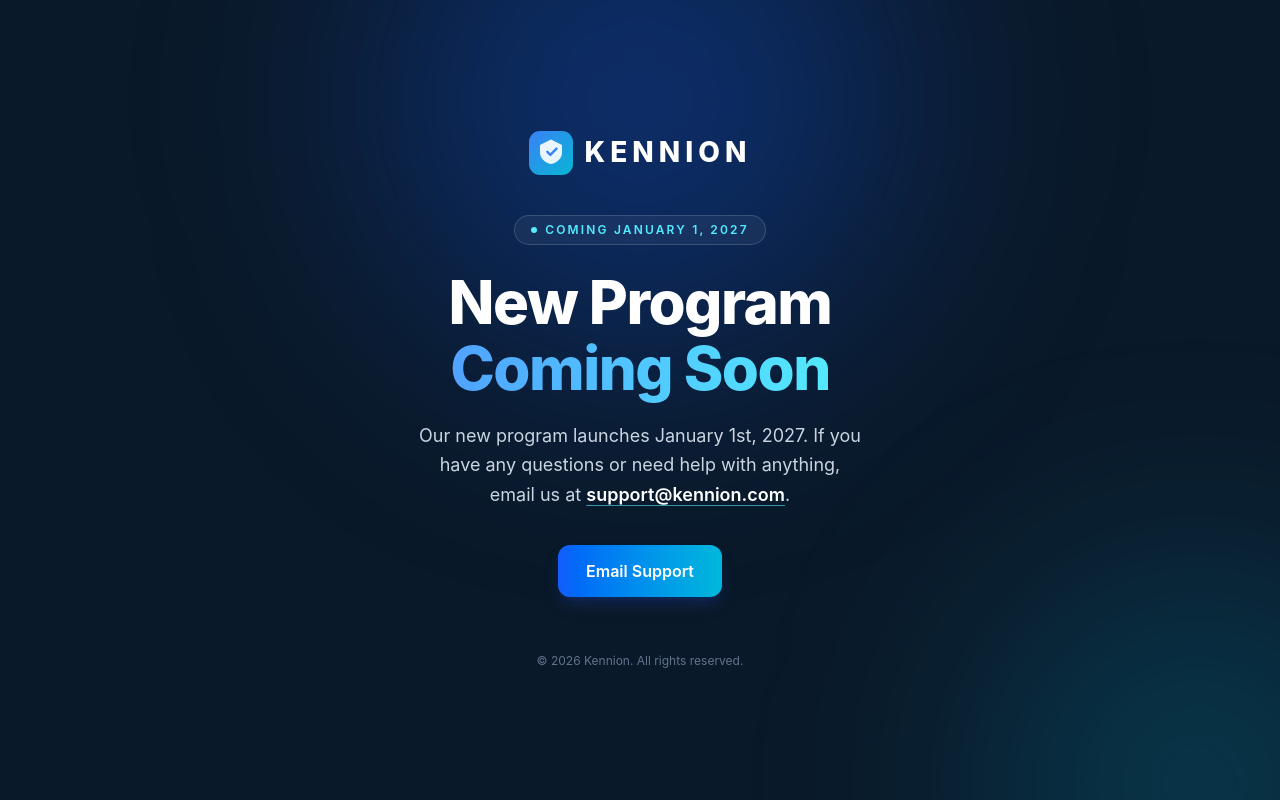
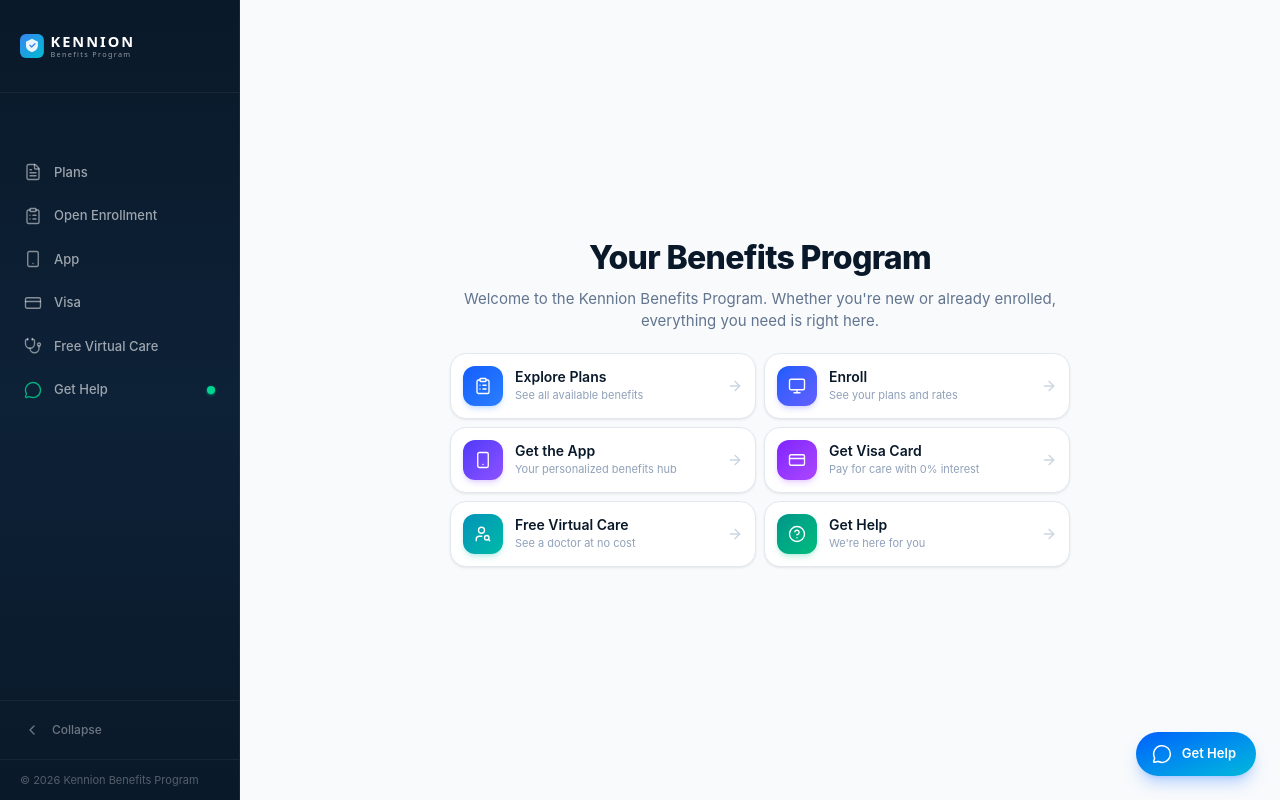
Before and after one commit to sheph007-pixel/Program-Website, a Next.js app: page / in a window 1280 px wide. Built offline with nearby package versions, Linux system fonts and the light colour scheme.

Commit message:
Revert "Replace site with coming soon landing page (#6)"
This reverts commit 4eb7a826c14f5331df77a51fe53b7bafb1d0e532.

```diff
--- a/src/app/layout.tsx
+++ b/src/app/layout.tsx
@@ -1,16 +1,17 @@
 import type { Metadata, Viewport } from "next";
 import "./globals.css";
+import LayoutShell from "@/components/LayoutShell";
 
 export const viewport: Viewport = {
   width: "device-width",
   initialScale: 1,
   viewportFit: "cover",
-  themeColor: "#0a1929",
 };
 
 export const metadata: Metadata = {
-  title: "Kennion Program - Coming Soon",
-  description: "A new Kennion program is coming January 1st, 2027.",
+  title: "KENNION Benefits Program",
+  description:
+    "Welcome to the Kennion Benefits Program. Explore plans, enroll, and get care - all in one place.",
   robots: {
     index: false,
     follow: false,
@@ -28,7 +29,9 @@ export default function RootLayout({
 }) {
   return (
     <html lang="en">
-      <body>{children}</body>
+      <body>
+        <LayoutShell>{children}</LayoutShell>
+      </body>
     </html>
   );
 }
--- a/src/app/page.tsx
+++ b/src/app/page.tsx
@@ -1,70 +1,132 @@
-const SUPPORT_EMAIL = "support@kennion.com";
+"use client";
 
-export default function ComingSoonPage() {
+import Link from "next/link";
+import {
+  ClipboardList,
+  Monitor,
+  Smartphone,
+  CreditCard,
+  UserSearch,
+  HelpCircle,
+  ArrowRight,
+} from "lucide-react";
+
+const steps = [
+  {
+    num: 1,
+    label: "Explore Plans",
+    sub: "See all available benefits",
+    icon: ClipboardList,
+    href: "/plans",
+    color: "from-blue-600 to-blue-500",
+    shadow: "shadow-blue-500/20",
+  },
+  {
+    num: 2,
+    label: "Enroll",
+    sub: "See your plans and rates",
+    icon: Monitor,
+    href: "/enrollment",
+    color: "from-blue-600 to-indigo-500",
+    shadow: "shadow-indigo-500/20",
+  },
+  {
+    num: 3,
+    label: "Get the App",
+    sub: "Your personalized benefits hub",
+    icon: Smartphone,
+    href: "/app-download",
+    color: "from-indigo-600 to-violet-500",
+    shadow: "shadow-violet-500/20",
+  },
+  {
+    num: 4,
+    label: "Get Visa Card",
+    sub: "Pay for care with 0% interest",
+    icon: CreditCard,
+    href: "/visa",
+    color: "from-violet-600 to-purple-500",
+    shadow: "shadow-purple-500/20",
+  },
+  {
+    num: 5,
+    label: "Free Virtual Care",
+    sub: "See a doctor at no cost",
+    icon: UserSearch,
+    href: "/virtual-care",
+    color: "from-cyan-600 to-teal-500",
+    shadow: "shadow-teal-500/20",
+  },
+  {
+    num: 6,
+    label: "Get Help",
+    sub: "We're here for you",
+    icon: HelpCircle,
+    href: "#",
+    chat: true,
+    color: "from-teal-600 to-emerald-500",
+    shadow: "shadow-emerald-500/20",
+  },
+];
+
+export default function HomePage() {
+  const handleClick = (step: (typeof steps)[number]) => {
+    if (step.chat) {
+      window.dispatchEvent(new CustomEvent("open-kennion-chat"));
+    }
+  };
+
   return (
-    <main className="relative flex min-h-[100svh] w-full items-center justify-center overflow-hidden bg-[#0a1929] px-5 py-12 text-white">
-      {/* Soft background glow */}
-      <div
-        aria-hidden="true"
-        className="pointer-events-none absolute -top-40 left-1/2 h-[520px] w-[520px] -translate-x-1/2 rounded-full bg-blue-600/30 blur-[120px]"
-      />
-      <div
-        aria-hidden="true"
-        className="pointer-events-none absolute -bottom-48 right-[-10%] h-[420px] w-[420px] rounded-full bg-cyan-500/20 blur-[120px]"
-      />
-
-      <div className="relative z-10 mx-auto flex w-full max-w-xl flex-col items-center text-center">
-        <div className="flex items-center gap-3" aria-label="Kennion">
-          <svg viewBox="0 0 36 36" className="h-10 w-10 sm:h-11 sm:w-11" aria-hidden="true">
-            <defs>
-              <linearGradient id="logoGrad" x1="0" y1="0" x2="36" y2="36" gradientUnits="userSpaceOnUse">
-                <stop offset="0%" stopColor="#3B82F6" />
-                <stop offset="100%" stopColor="#06B6D4" />
-              </linearGradient>
-            </defs>
-            <rect width="36" height="36" rx="9" fill="url(#logoGrad)" />
-            <path d="M18 7l9 4.5v6c0 4.5-3.6 8.2-9 9.5-5.4-1.3-9-5-9-9.5v-6l9-4.5z" fill="white" fillOpacity="0.9" />
-            <path d="M15 17l2.5 2.5 5-5" stroke="#3B82F6" strokeWidth="2" strokeLinecap="round" strokeLinejoin="round" fill="none" />
-          </svg>
-          <span className="text-2xl font-extrabold tracking-[0.18em] sm:text-[28px]">KENNION</span>
+    <div className="flex min-h-screen flex-col justify-center px-5 py-6 sm:px-8">
+      <div className="mx-auto w-full max-w-[620px]">
+        {/* Header */}
+        <div className="mb-5 text-center animate-fade-in-up">
+          <h1 className="text-[26px] font-extrabold tracking-tight text-[var(--kennion-navy)] sm:text-[32px]" style={{ letterSpacing: "-0.02em" }}>
+            Your Benefits Program
+          </h1>
+          <p className="mt-1.5 text-[14px] text-slate-500 sm:text-[15px]">
+            Welcome to the Kennion Benefits Program. Whether you&apos;re new or
+            already enrolled, everything you need is right here.
+          </p>
         </div>
 
-        <span className="mt-10 inline-flex items-center gap-2 rounded-full border border-white/15 bg-white/5 px-4 py-1.5 text-xs font-semibold uppercase tracking-[0.18em] text-cyan-300">
-          <span className="h-1.5 w-1.5 rounded-full bg-cyan-300" />
-          Coming January 1, 2027
-        </span>
+        {/* Steps */}
+        <div className="grid grid-cols-1 gap-2 sm:grid-cols-2">
+          {steps.map((step) => {
+            const Icon = step.icon;
+            const inner = (
+              <div className={`card card-interactive group flex items-center gap-3 p-3 animate-fade-in-up stagger-${step.num}`}>
+                <div className={`flex h-10 w-10 shrink-0 items-center justify-center rounded-xl bg-gradient-to-br ${step.color} shadow-md ${step.shadow} transition-transform duration-300 group-hover:scale-105`}>
+                  <Icon size={18} className="text-white" strokeWidth={1.8} />
+                </div>
+                <div className="flex-1 min-w-0">
+                  <h3 className="text-[14px] font-semibold text-[var(--kennion-navy)] leading-tight">
+                    {step.label}
+                  </h3>
+                  {step.sub && (
+                    <p className="text-[12px] text-slate-400 mt-0.5 sm:text-[11px]">{step.sub}</p>
+                  )}
+                </div>
+                <ArrowRight size={16} className="shrink-0 text-slate-300 transition-all duration-300 group-hover:translate-x-1 group-hover:text-blue-500" />
+              </div>
+            );
 
-        <h1 className="mt-6 text-[40px] font-extrabold leading-[1.1] tracking-tight sm:text-6xl">
-          New Program
-          <br />
-          <span className="bg-gradient-to-r from-blue-400 to-cyan-300 bg-clip-text text-transparent">
-            Coming Soon
-          </span>
-        </h1>
+            if (step.chat) {
+              return (
+                <button key={step.num} onClick={() => handleClick(step)} className="text-left">
+                  {inner}
+                </button>
+              );
+            }
 
-        <p className="mt-5 max-w-md text-base leading-relaxed text-slate-300 sm:text-lg">
-          Our new program launches January 1st, 2027. If you have any questions
-          or need help with anything, email us at{" "}
-          <a
-            href={`mailto:${SUPPORT_EMAIL}`}
-            className="font-semibold text-white underline decoration-cyan-300/60 underline-offset-4 hover:decoration-cyan-300"
-          >
-            {SUPPORT_EMAIL}
-          </a>
-          .
-        </p>
-
-        <a
-          href={`mailto:${SUPPORT_EMAIL}`}
-          className="mt-9 inline-flex w-full items-center justify-center rounded-xl bg-gradient-to-r from-blue-600 to-cyan-500 px-7 py-3.5 text-base font-semibold text-white shadow-lg shadow-blue-900/40 transition hover:brightness-110 sm:w-auto"
-        >
-          Email Support
-        </a>
-
-        <p className="mt-14 text-xs text-slate-500">
-          &copy; {new Date().getFullYear()} Kennion. All rights reserved.
-        </p>
+            return (
+              <Link key={step.num} href={step.href}>
+                {inner}
+              </Link>
+            );
+          })}
+        </div>
       </div>
-    </main>
+    </div>
   );
 }
--- a/src/middleware.ts
+++ b/src/middleware.ts
@@ -1,56 +1,27 @@
 import { NextRequest, NextResponse } from "next/server";
 
-// The site is closed until the new program launches. Only the coming soon
-// landing page at www.kennionprogram.com is served; every other host and path
-// returns a bare 404 so nothing else is reachable or indexable.
-const CANONICAL_HOST = "www.kennionprogram.com";
-const APEX_HOST = "kennionprogram.com";
+export function middleware(req: NextRequest) {
+  const { pathname } = req.nextUrl;
 
-// Railway's deploy healthcheck calls "/" with this host header.
-const HEALTHCHECK_HOST = "healthcheck.railway.app";
-
-const PUBLIC_PATHS = new Set([
-  "/",
-  "/robots.txt",
-  "/favicon.ico",
-  "/kennion-logo-white.svg",
-]);
-
-const NOINDEX = "noindex, nofollow, noarchive, nosnippet, noimageindex";
-
-function notFound() {
-  return new NextResponse("Not Found", {
-    status: 404,
-    headers: { "Content-Type": "text/plain", "X-Robots-Tag": NOINDEX },
-  });
-}
-
-export function middleware(req: NextRequest) {
-  const host = (req.headers.get("host") || "").split(":")[0].toLowerCase();
-  const { pathname } = req.nextUrl;
-  const isDev =
-    process.env.NODE_ENV !== "production" &&
-    (host === "localhost" || host === "127.0.0.1");
-
-  if (host === APEX_HOST && pathname === "/") {
-    return NextResponse.redirect(`https://${CANONICAL_HOST}/`, 308);
-  }
-
-  if (host === HEALTHCHECK_HOST && pathname === "/") {
+  // Skip auth check for login page and auth API
+  if (pathname === "/admin/login" || pathname === "/api/admin/auth") {
     return NextResponse.next();
   }
 
-  if (host !== CANONICAL_HOST && !isDev) {
-    return notFound();
+  const token = req.cookies.get("kennion_admin")?.value;
+  const expected = process.env.ADMIN_SESSION_SECRET || "kennion-admin-secret-2024";
+
+  if (token !== expected) {
+    if (pathname.startsWith("/api/admin")) {
+      return NextResponse.json({ error: "Unauthorized" }, { status: 401 });
+    }
+    const loginUrl = new URL("/admin/login", req.url);
+    return NextResponse.redirect(loginUrl);
   }
 
-  if (PUBLIC_PATHS.has(pathname) || pathname.startsWith("/_next/static/")) {
-    return NextResponse.next();
-  }
-
-  return notFound();
+  return NextResponse.next();
 }
 
 export const config = {
-  matcher: "/:path*",
+  matcher: ["/admin", "/admin/:path*", "/api/admin/:path*"],
 };
```
